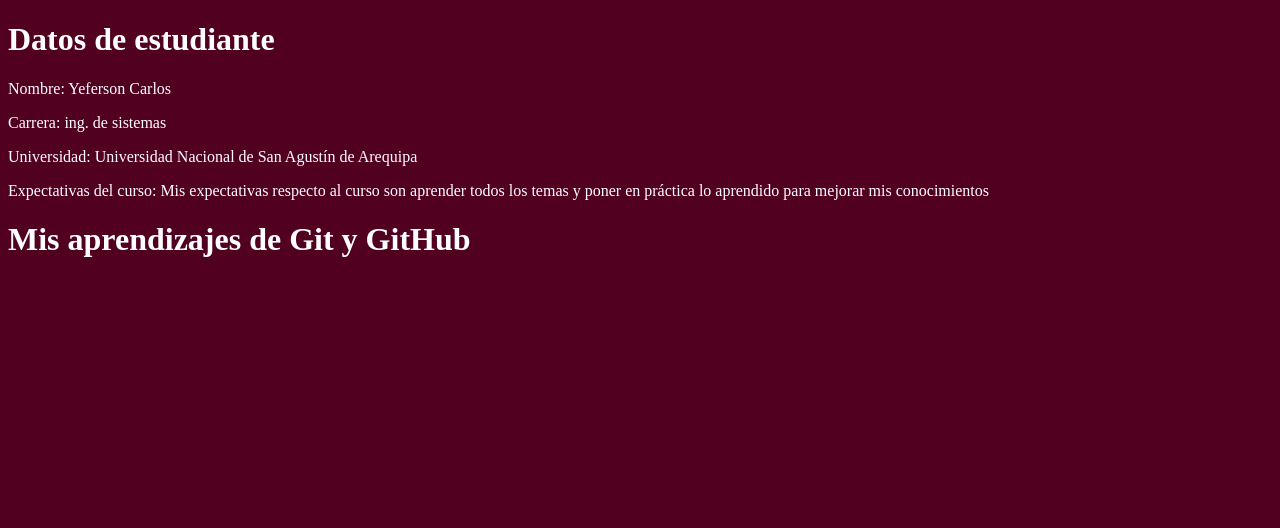
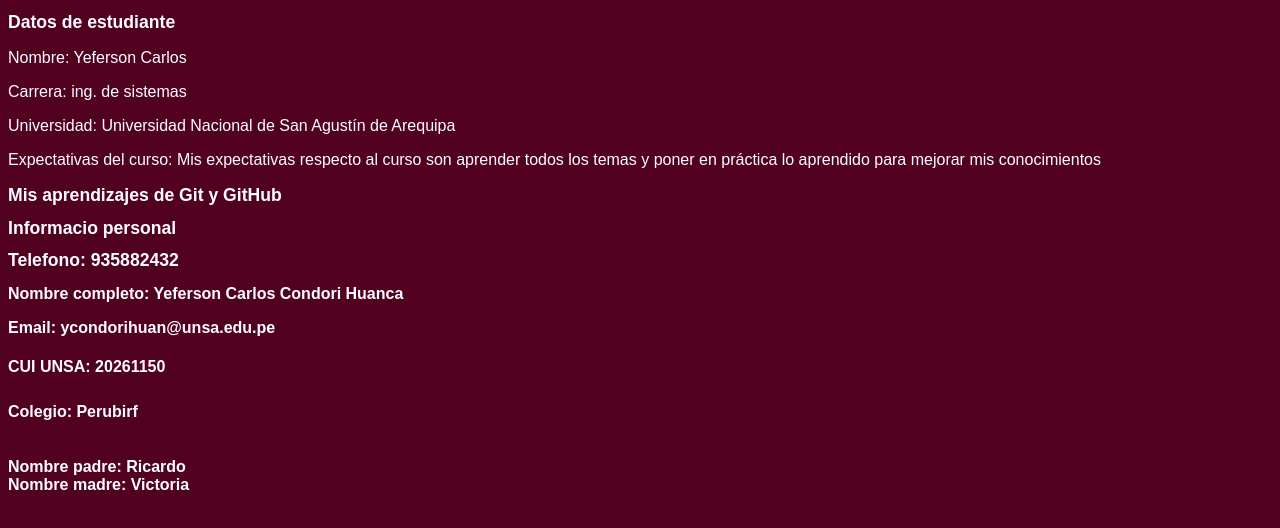
Before and after one commit to Carlos-CondoriH/IDWeb, a plain HTML site: page index.html in a window 1280 px wide. Drawn offline with Linux system fonts and the light colour scheme.

Commit message:
actividad 4

```diff
--- a/estilos.css
+++ b/estilos.css
@@ -3,7 +3,36 @@ body {
 }
 h1 {
     color: white;
+    font-family: Arial;
+    font-size: 110%
 }
 p {
     color: white;
+    font-family: Arial;
+    font-size: 100%
 }
+h2 {
+    color: white;
+    font-family: Arial;
+    font-size: 100%
+}
+h3 {
+    color: white;
+    font-family: Arial;
+    font-size: 100%
+}
+h4 {
+    color: white;
+    font-family: Arial;
+    font-size: 100%
+}
+h5 {
+    color: white;
+    font-family: Arial;
+    font-size: 100%
+}
+h6 {
+    color: white;
+    font-family: Arial;
+    font-size: 100%
+}
--- a/index.html
+++ b/index.html
@@ -12,5 +12,13 @@
 
     <h1>Mis aprendizajes de Git y GitHub</h1>
 
+    <h1>Informacio personal</h1>
+    <h1>Telefono: 935882432</h1>
+    <h2>Nombre completo: Yeferson Carlos Condori Huanca</h2>
+    <h3>Email: ycondorihuan@unsa.edu.pe</h3>
+    <h4>CUI UNSA: 20261150</h4>
+    <h5>Colegio: Perubirf</h5>
+    <h6>Nombre padre: Ricardo<br>
+        Nombre madre: Victoria</h6>
 </body>
 </html>
```
